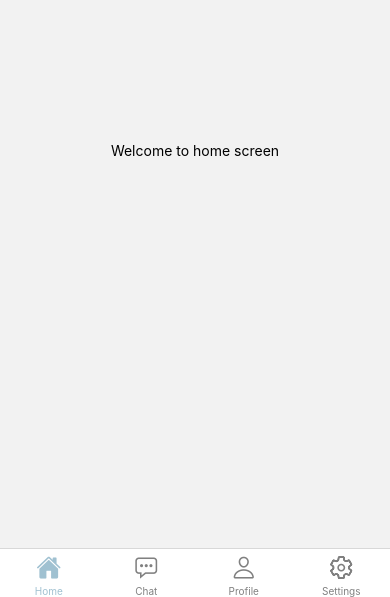
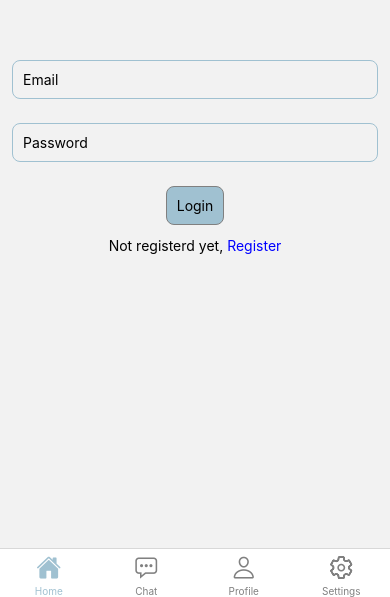
Before and after one commit to Mikhadi/BlogApp, a React Native app: screen /Home in a window 390 px wide. Shown: the part 247-844 px from the top of the page. Built offline with nearby package versions, Linux system fonts and the light colour scheme.

Commit message:
login screen added

```diff
--- a/App.tsx
+++ b/App.tsx
@@ -6,6 +6,7 @@ import HomeScreen from "./components/HomeScreen";
 import ChatScreen from "./components/ChatScreen";
 import ProfileScreen from "./components/ProfileScreen";
 import SettingsScreen from "./components/SettingsScreen";
+import WelcomeScreen from "./components/WelcomeScreen";
 
 const Tab = createBottomTabNavigator();
 
@@ -36,7 +37,7 @@ export default function App() {
       >
         <Tab.Screen
           name="Home"
-          component={HomeScreen}
+          component={WelcomeScreen}
         />
         <Tab.Screen
           name="Chat"
--- /dev/null
+++ b/components/WelcomeScreen.tsx
@@ -0,0 +1,53 @@
+import { FC, useState } from "react";
+import { View, Text, StyleSheet, StatusBar, TextInput, TouchableOpacity } from "react-native";
+
+const WelcomeScreen: FC = () => {
+    const [email, setEmail] = useState("")
+    const [password, setPassword] = useState("")
+
+    return (
+      <View style={styles.container}>
+        <TextInput style={styles.input} onChangeText={setEmail} value={email} placeholder="Email"/>
+        <TextInput style={styles.input} onChangeText={setPassword} value={password} placeholder="Password" secureTextEntry={true}/>
+        <TouchableOpacity style={ styles.button }>
+            <Text>Login</Text>
+        </TouchableOpacity>
+        <View style={styles.register}>
+            <Text>Not registerd yet, </Text>
+            <TouchableOpacity>
+                <Text style={{color: "blue"}}>Register</Text>
+            </TouchableOpacity>
+        </View>
+      </View>
+    );
+  };
+
+const styles = StyleSheet.create({
+    container: {
+      marginTop: StatusBar.currentHeight,
+      flex: 1,
+      justifyContent: "center",
+    },
+    input: {
+        margin: 12,
+        borderWidth: 1,
+        padding: 10,
+        borderRadius: 8,
+        borderColor: "#a0c1d1",
+    },
+    button: {
+        margin: 12,
+        borderWidth: 1,
+        padding: 10,
+        borderRadius: 8,
+        borderColor: "grey",
+        backgroundColor: "#a0c1d1",
+        alignSelf: "center",
+    },
+    register: {
+        flexDirection: 'row',
+        alignSelf: "center"
+    }
+});
+
+export default WelcomeScreen
```
